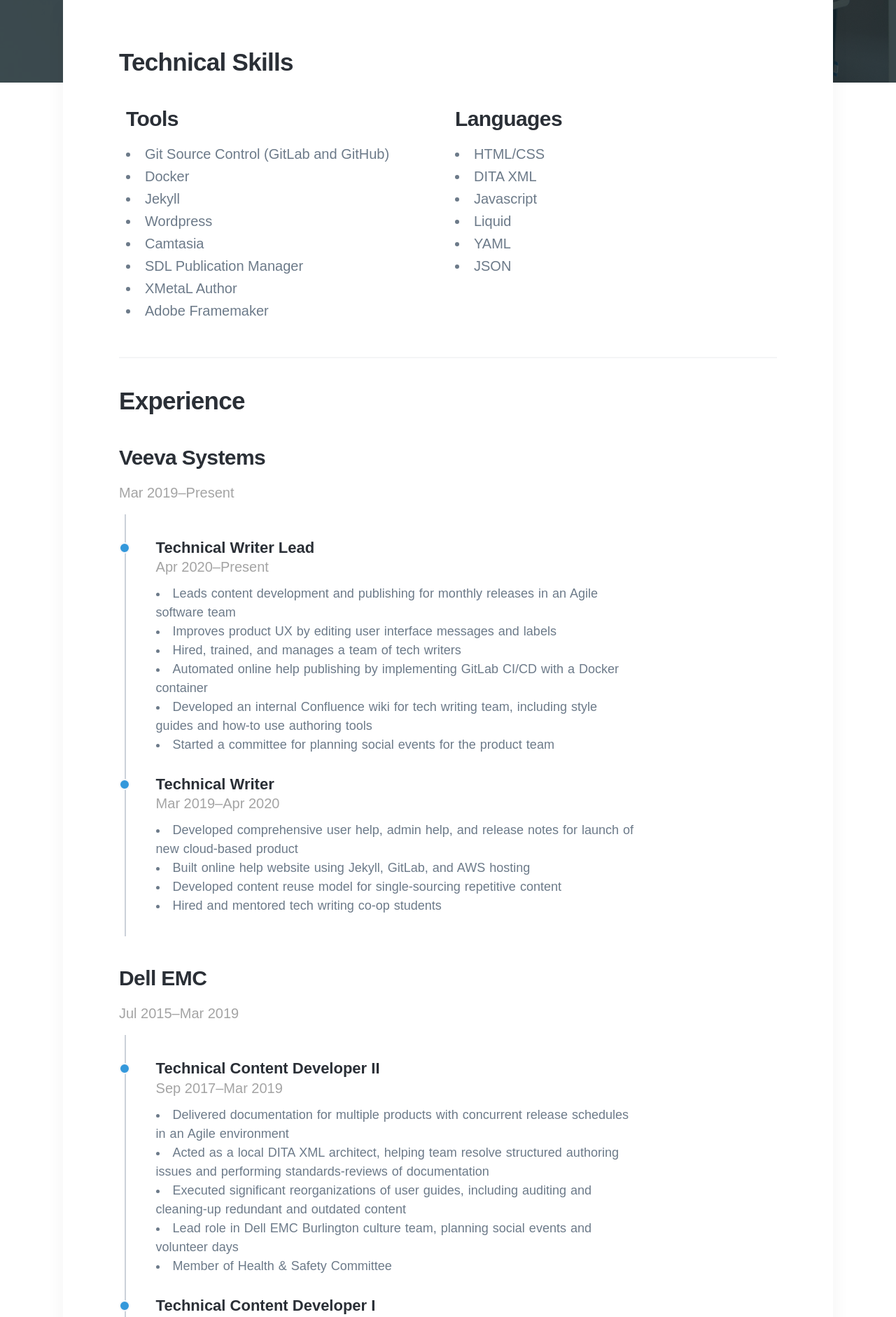
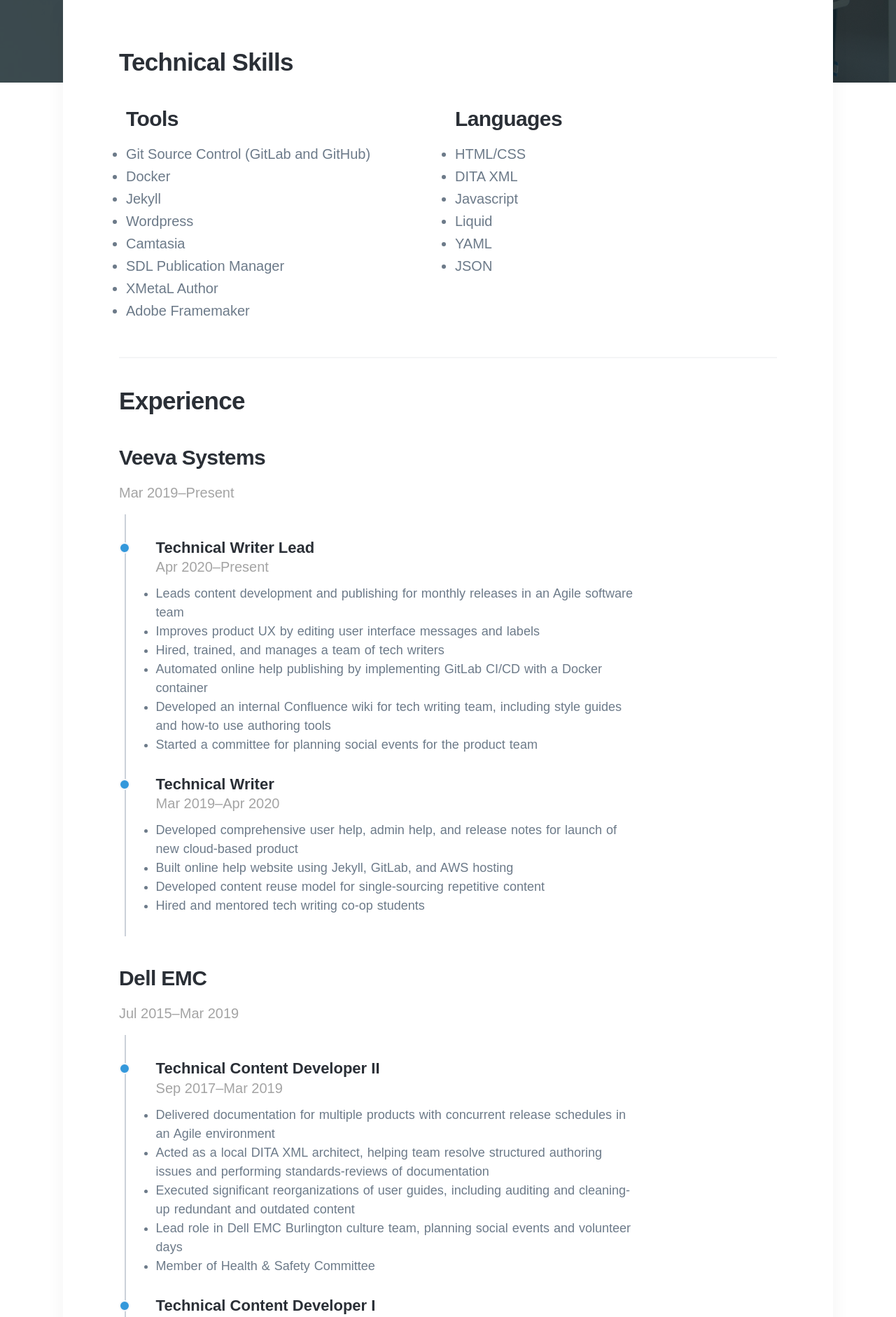
Before and after one commit to emilyrushton/emilyrushton.github.io, a Jekyll site: the page built from index.html, in a window 1280 px wide. Shown: the part 580-2462 px from the top of the page at 70% size. Built offline with Jekyll 4.4.1, drawn with Linux system fonts in a browser that asks for light colours; nearby versions of some CDN libraries; some web fonts are replaced.

Commit message:
Update custom.css

```diff
--- a/css/custom.css
+++ b/css/custom.css
@@ -127,3 +127,7 @@
   display: table;
   clear: both;
 }
+
+ul {
+  list-style-position: outside;
+}
```
